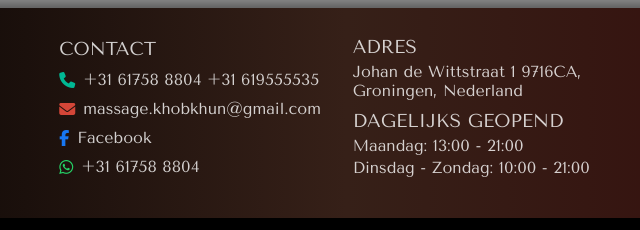
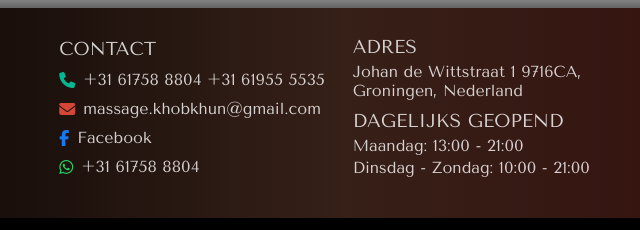
Before and after one commit to axeyncy2012/Khobkhun-massage, a plain HTML site: page aboutus.html in a window 1280 px wide. Shown: the part 1000-1230 px from the top of the page, 294-934 px from the left. Drawn offline with nearby package versions, Linux system fonts and the light colour scheme; grey boxes are pictures that could not be loaded.

Commit message:
Update aboutus.html

```diff
--- a/aboutus.html
+++ b/aboutus.html
@@ -168,7 +168,7 @@ We kijken ernaar uit u te verwelkomen en u een rustgevende en verfrissende ervar
         <i class="fa fa-phone"></i>
         <div class="phone-numbers">
         <span>+31 61758 8804</span>
-        <span>+31 619555535</span>
+        <span>+31 61955 5535</span>
         </div>
       </div>
 
```
